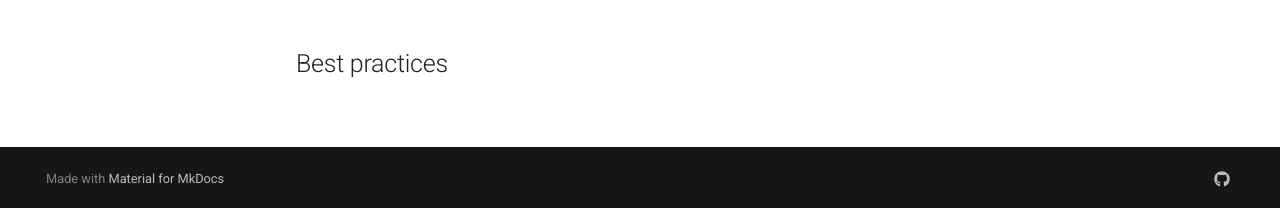
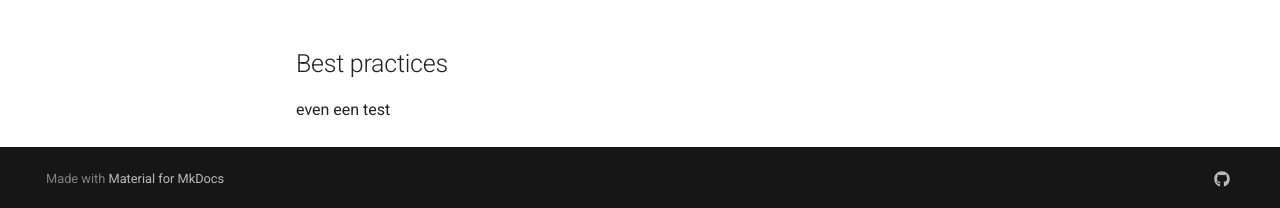
Before and after one commit to ruthkoole/algoritmekader-test, an MkDocs documentation site: the page built from docs/bouwblokken/data/data governance.md, in a window 1280 px wide and 1341 px high. Shown: the part 1130-1338 px from the top of the window. Built offline with MkDocs 1.6.1 and Material for MkDocs 9.7.7, drawn with Linux system fonts in a browser that asks for light colours; comment, search, counter and statistics services are not loaded.

Commit message:
Update data governance.md

```diff
--- a/docs/bouwblokken/data/data governance.md
+++ b/docs/bouwblokken/data/data governance.md
@@ -29,3 +29,4 @@ Onderstaand een overzicht van de minimale vereisten die volgen uit geldende wet-
 ## Rollen
 
 ## Best practices
+even een test
```
